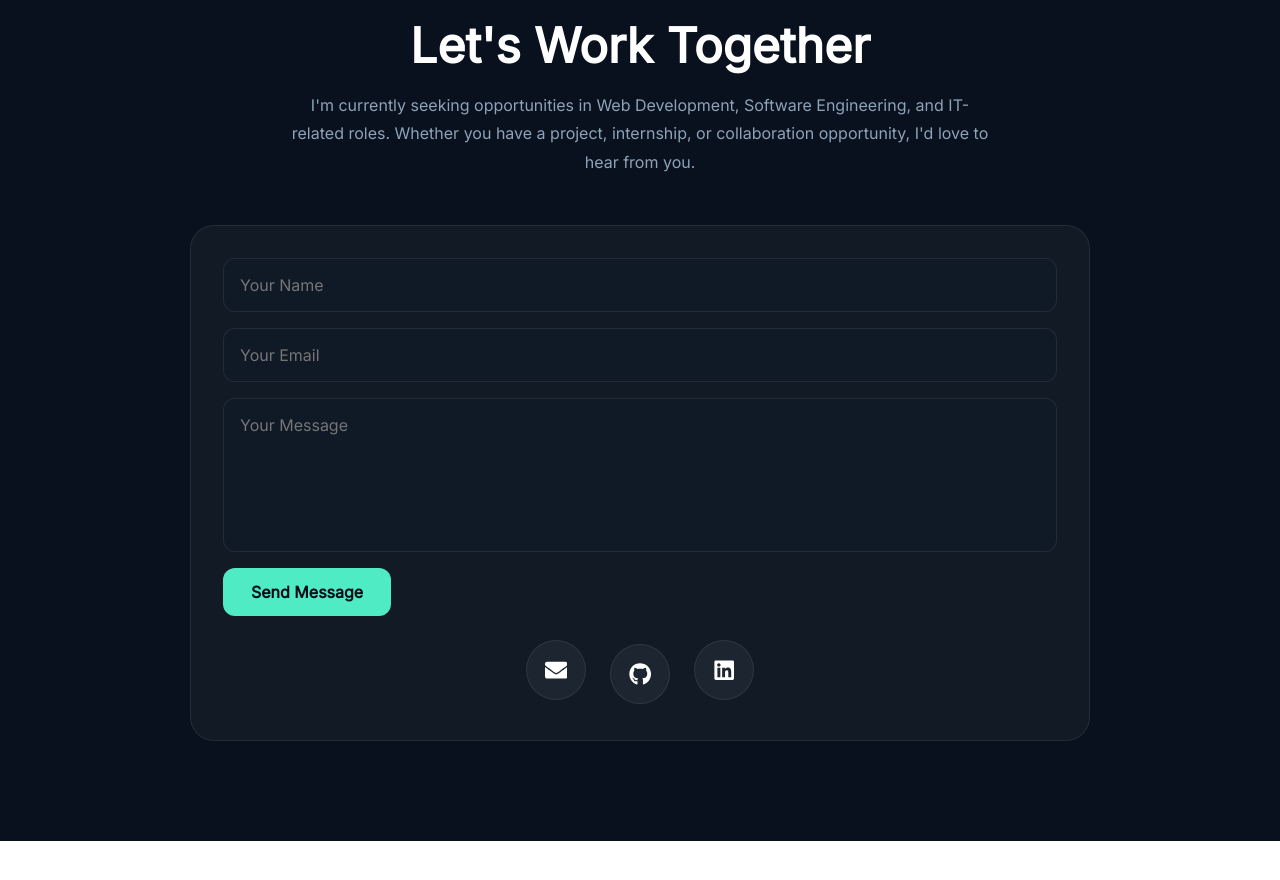
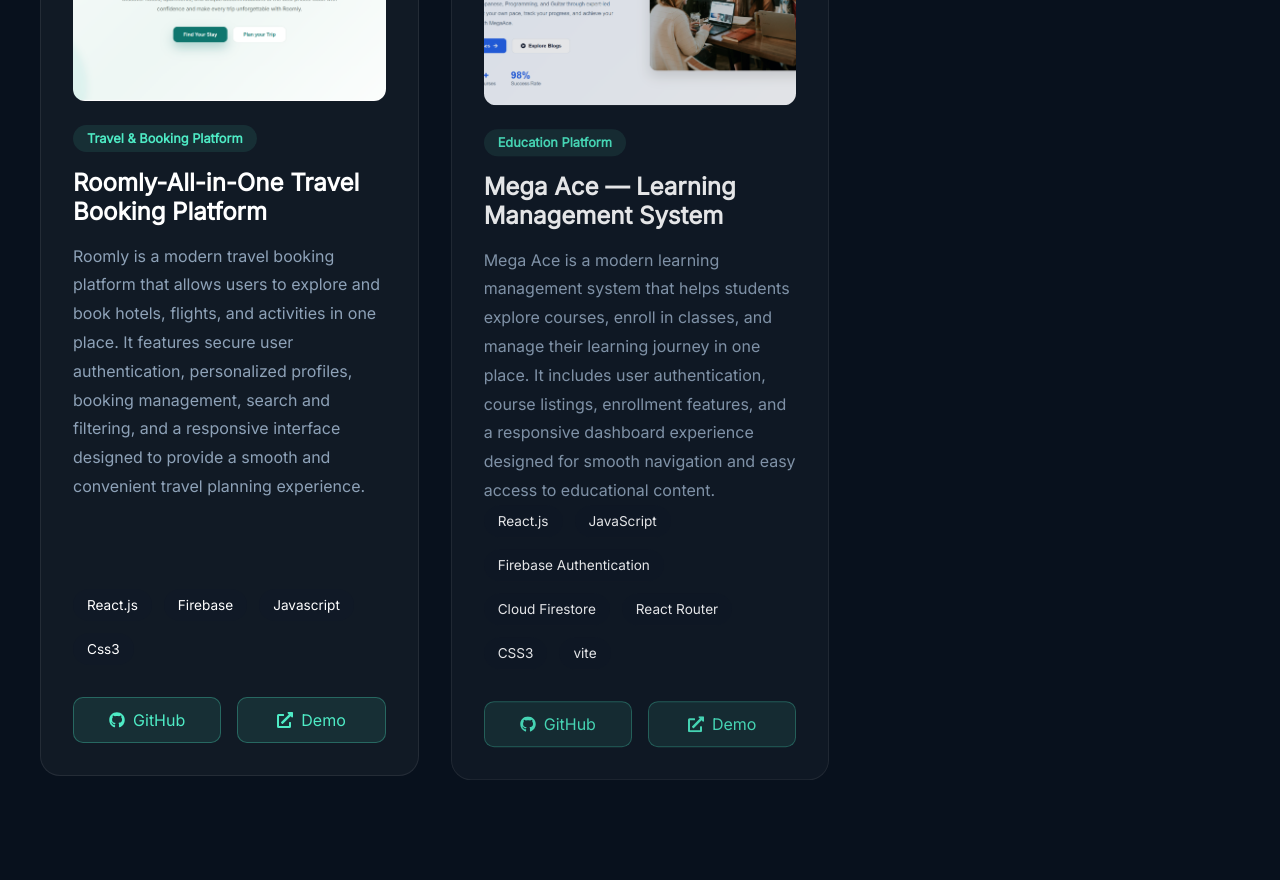
Before and after one commit to Htut-7/personal-portfolio, a React app: page / in a window 1280 px wide. Shown: the part 5560-6440 px from the top of the page. Before the commit the page ends 6401 px from the top, so only its background shows below. Built offline with nearby package versions, Linux system fonts and the light colour scheme; the HTML template or start-up script is replaced by a standard one.

Commit message:
feat: Add new Projects

```diff
--- a/src/Components/Project.jsx
+++ b/src/Components/Project.jsx
@@ -10,6 +10,8 @@ import smartmeal from "../assets/smart-meals.png";
 import weather from "../assets/weather dashboard.png";
 import task from "../assets/taskflow.png";
 import restaurant from "../assets/restaurantPOS.png";
+import room from "../assets/roomly.png";
+import mega from "../assets/mega.png";
 
 export default function Project() {
   const projects = [
@@ -86,9 +88,9 @@ export default function Project() {
     {
       title: "TaskFlow",
       description:
-      "A project management web application built with React and Firebase for creating, organizing, tracking, and managing tasks with status updates and user authentication.",
+        "A project management web application built with React and Firebase for creating, organizing, tracking, and managing tasks with status updates and user authentication.",
       github: "https://github.com/Htut-7/TaskFlow.git",
-      demo: 'https://task-flow-phi-rosy.vercel.app/',
+      demo: "https://task-flow-phi-rosy.vercel.app/",
       tech: ["React", "Vite", "Firebase"],
       category: "Dashboard, ProjectManagement",
       image: task,
@@ -96,13 +98,33 @@ export default function Project() {
     {
       title: "restaurant-pos-system",
       description:
-      "A full-featured Restaurant POS and Management System built with React, Firebase Authentication, and Firestore. Includes menu management, category management, order processing, cart functionality, sales analytics, revenue dashboard, and responsive admin interface.",
+        "A full-featured Restaurant POS and Management System built with React, Firebase Authentication, and Firestore. Includes menu management, category management, order processing, cart functionality, sales analytics, revenue dashboard, and responsive admin interface.",
       github: "https://github.com/Htut-7/restaurant-pos-system.git",
-      demo: 'https://restaurant-pos-system-kappa.vercel.app/',
+      demo: "https://restaurant-pos-system-kappa.vercel.app/",
       tech: ["React", "Vite", "Firebase"],
       category: "Dashboard, POS system",
-      image: restaurant
-    }
+      image: restaurant,
+    },
+    {
+      title: "Roomly-All-in-One Travel Booking Platform ",
+      description:
+        "Roomly is a modern travel booking platform that allows users to explore and book hotels, flights, and activities in one place. It features secure user authentication, personalized profiles, booking management, search and filtering, and a responsive interface designed to provide a smooth and convenient travel planning experience.",
+      github: "https://github.com/Htut-7/Roomly.git",
+      demo: "https://roomly-7ae4aw022-htut-7s-projects.vercel.app",
+      tech: ["React.js", "Firebase", "Javascript", "Css3"],
+      category: "Travel & Booking Platform",
+      image: room,
+    },
+    {
+      title: "Mega Ace — Learning Management System",
+      description:
+        "Mega Ace is a modern learning management system that helps students explore courses, enroll in classes, and manage their learning journey in one place. It includes user authentication, course listings, enrollment features, and a responsive dashboard experience designed for smooth navigation and easy access to educational content.",
+      github: "https://github.com/Htut-7/megaace-education-platform.git",
+      demo: "https://megaace-education-platform.vercel.app/",
+      tech: ["React.js", "JavaScript", "Firebase Authentication", "Cloud Firestore", "React Router", "CSS3", "vite"],
+      category: "Education Platform",
+      image: mega
+    },
   ];
 
   const containerVariants = {
```
Also changed, not shown: src/assets/mega.png (added), src/assets/roomly.png (added).
